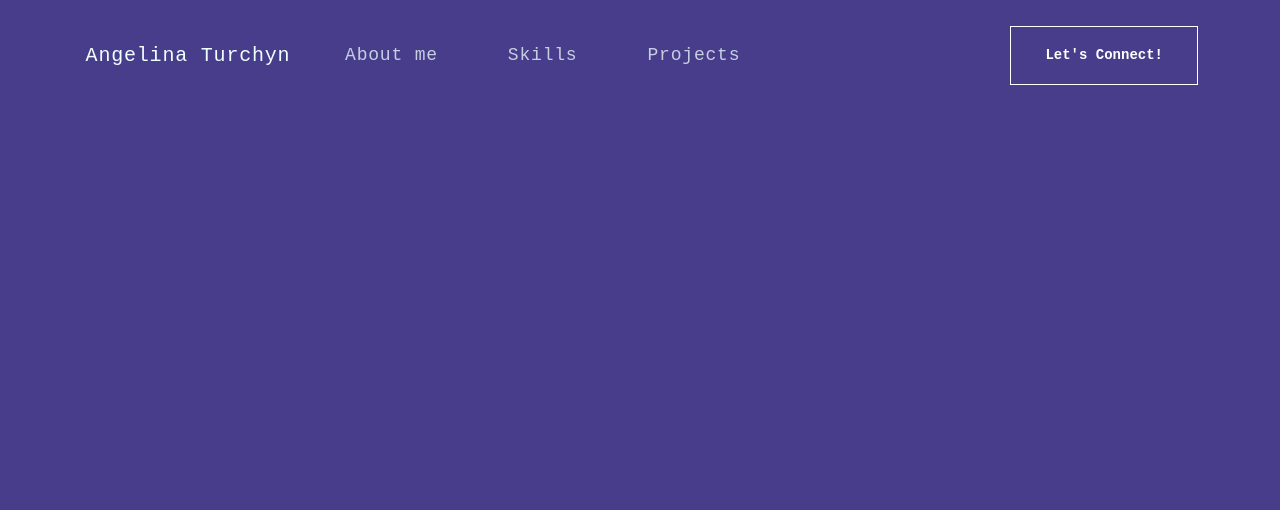
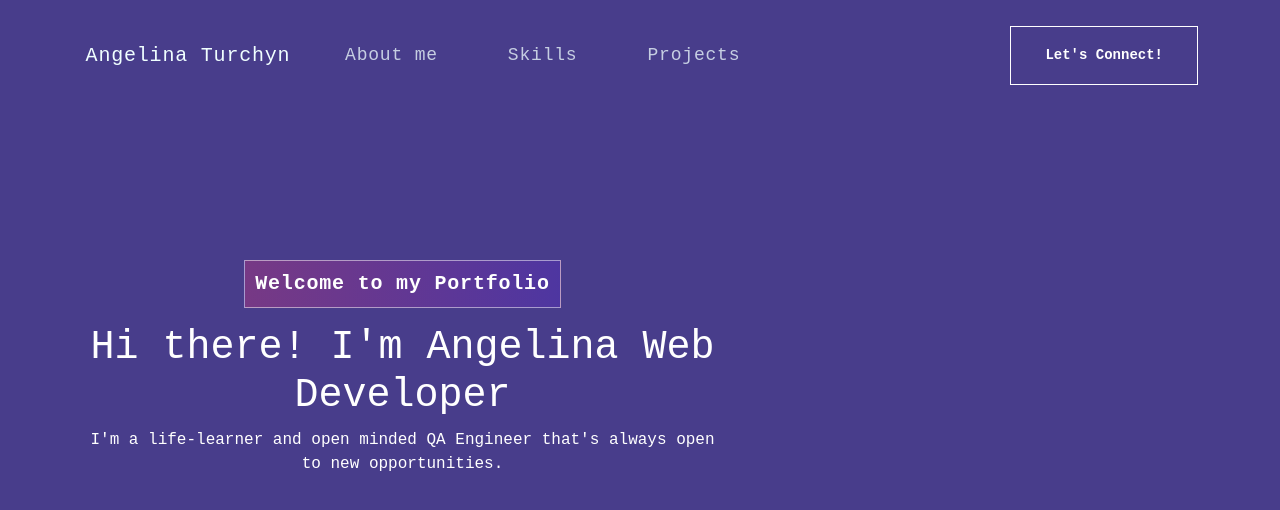
Before and after one commit to angelinaturchyn/react-portfolioproject, a React (Create React App) app: page / in a window 1280 px wide. Shown: the top 510 px of the page. Built offline with nearby package versions, Linux system fonts and the light colour scheme; the HTML template or start-up script is replaced by a standard one.

Commit message:
added animation

```diff
--- a/package.json
+++ b/package.json
@@ -6,10 +6,14 @@
     "@testing-library/jest-dom": "^5.16.5",
     "@testing-library/react": "^13.4.0",
     "@testing-library/user-event": "^13.5.0",
+    "animate.css": "^4.1.1",
     "bootstrap": "^5.2.3",
+    "bootstrap-icons": "^1.10.3",
     "react": "^18.2.0",
     "react-bootstrap": "^2.7.0",
+    "react-bootstrap-icons": "^1.10.2",
     "react-dom": "^18.2.0",
+    "react-on-screen": "^2.1.1",
     "react-scripts": "5.0.1",
     "web-vitals": "^2.1.4"
   },
--- a/src/App.css
+++ b/src/App.css
@@ -23,7 +23,7 @@ body {
   overflow-x: hidden;
   position: relative;
   background-color: darkslateblue !important;
-  color: azure !important;
+  color: darkgrey !important;
   font-family: 'Roboto Mono', monospace !important;
 
 }
@@ -74,9 +74,30 @@ nav.navbar .navbar-nav a.nav-link.navbar-link.active a.navbar-brand  {
 }
 
 h1, h2, h3, h4, h5, h6 {
-  margin: 0;
+  margin-top: 100px;
   padding: 0;
   line-height: normal;
+}
+
+.banner {
+  margin-top: 0;
+  padding: 260px 0 100px 0;
+  color: white !important;
+  background-position: center;
+  background-size: cover;
+  background-repeat: no-repeat;
+}
+
+.banner .tagline {
+  font-weight: 700;
+  letter-spacing: 0.8px;
+  padding: 8px 10px;
+  background: linear-gradient(90.21deg, rgba(170, 54, 124, 0.5) -5.91%, rgba(74, 47, 189, 0.5) 111.58%);
+  border: 1px solid rgba(255, 255, 255, 0.5);
+  font-size: 20px;
+  font-palette: light;
+  margin-bottom: 16px;
+  display: inline-block;
 }
 
 .App-logo {
--- a/src/App.js
+++ b/src/App.js
@@ -1,14 +1,14 @@
 import './App.css';
 import 'bootstrap/dist/css/bootstrap.min.css';
 import {NavBar} from "./components/navBar";
+import {Banner} from "./components/banner"
 
 function App() {
   return (
     <div className="App">
       <NavBar/>
-
+        <Banner/>
     </div>
   );
 }
-
 export default App;
--- /dev/null
+++ b/src/components/banner.js
@@ -0,0 +1,77 @@
+import { useState, useEffect } from "react";
+import { Container, Row, Col } from "react-bootstrap";
+// import headerImg from "../assets/img/header-img.svg";
+import { ArrowRightCircle } from 'react-bootstrap-icons';
+import 'animate.css';
+import TrackVisibility from 'react-on-screen';
+
+export const Banner = () => {
+    const [loopNum, setLoopNum] = useState(0);
+    const [isDeleting, setIsDeleting] = useState(false);
+    const [text, setText] = useState('');
+    const [delta, setDelta] = useState(300 - Math.random() * 100);
+    const [index, setIndex] = useState(1);
+    const toRotate = [ "Web Developer", "QA Engineer"];
+    const period = 2000;
+
+    useEffect(() => {
+        let ticker = setInterval(() => {
+            tick();
+        }, delta);
+
+        return () => { clearInterval(ticker) };
+    }, [text])
+
+    const tick = () => {
+        let i = loopNum % toRotate.length;
+        let fullText = toRotate[i];
+        let updatedText = isDeleting ? fullText.substring(0, text.length - 1) : fullText.substring(0, text.length + 1);
+
+        setText(updatedText);
+
+        if (isDeleting) {
+            setDelta(prevDelta => prevDelta / 2);
+        }
+
+        if (!isDeleting && updatedText === fullText) {
+            setIsDeleting(true);
+            setIndex(prevIndex => prevIndex - 1);
+            setDelta(period);
+        } else if (isDeleting && updatedText === '') {
+            setIsDeleting(false);
+            setLoopNum(loopNum + 1);
+            setIndex(1);
+            setDelta(500);
+        } else {
+            setIndex(prevIndex => prevIndex + 1);
+        }
+    }
+
+    return (
+        <section className="banner" id="home">
+            <Container>
+                <Row className="aligh-items-center">
+                    <Col xs={12} md={6} xl={7}>
+                        <TrackVisibility>
+                            {({ isVisible }) =>
+                                <div className={isVisible ? "animate__animated animate__fadeIn" : ""}>
+                                    <span className="tagline">Welcome to my Portfolio</span>
+                                    <h1>{`Hi there! I'm Angelina`} <span className="txt-rotate"  data-rotate='[ " QA Engineer", "QA Engineer", "UI/UX Designer" ]'><span className="wrap">{text}</span></span></h1>
+                                    <p>I'm a life-learner and open minded QA Engineer that's always open to new opportunities.  </p>
+
+                                </div>}
+                        </TrackVisibility>
+                    </Col>
+                    <Col xs={12} md={6} xl={5}>
+                        <TrackVisibility>
+                            {({ isVisible }) =>
+                                <div className={isVisible ? "animate__animated animate__zoomIn" : ""}>
+                                   {/*<img src={headerImg} alt="Header Img"/>*/}
+                                </div>}
+                        </TrackVisibility>
+                    </Col>
+                </Row>
+            </Container>
+        </section>
+    )
+}
--- a/src/index.css
+++ b/src/index.css
@@ -1,5 +1,5 @@
-body {
-  margin: 0;
+ body {
+  margin: 20px;
   font-family: -apple-system, BlinkMacSystemFont, 'Segoe UI', 'Roboto', 'Oxygen',
     'Ubuntu', 'Cantarell', 'Fira Sans', 'Droid Sans', 'Helvetica Neue',
     sans-serif;
```
Also changed, not shown: 1 other file (tests, documents, lock files or other folders).
